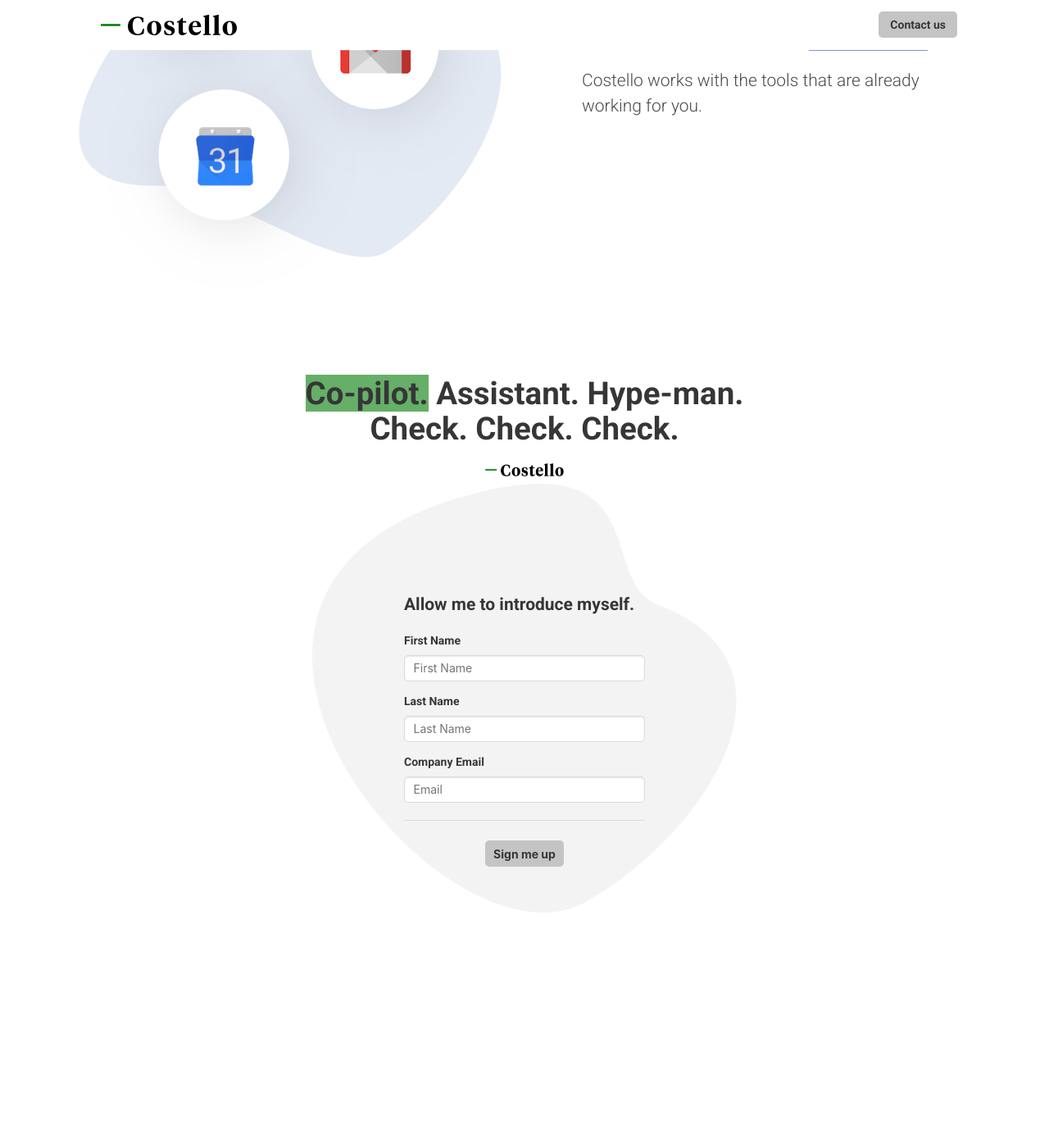
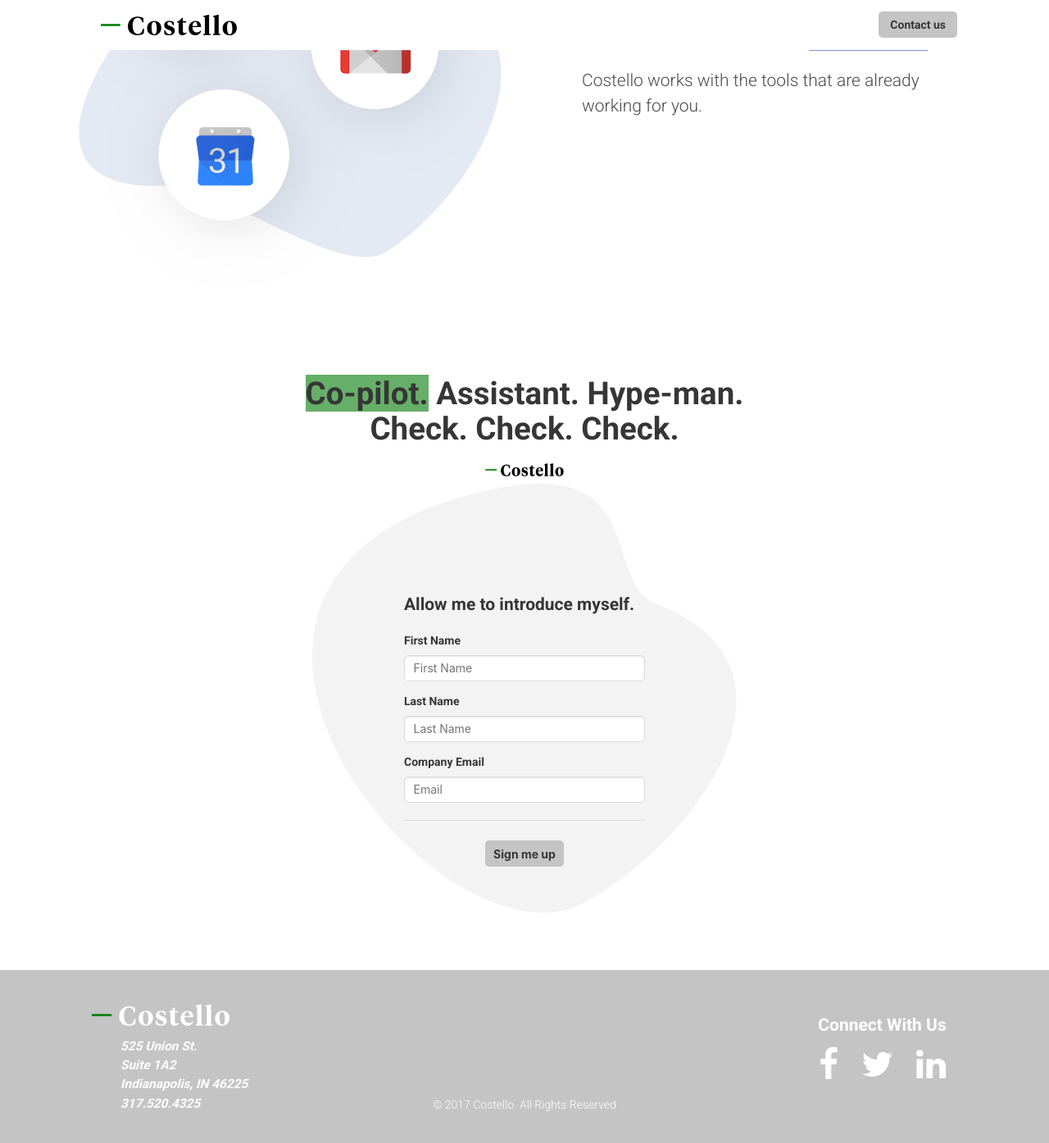
Before and after one commit to danieljbell/cloudcannon-test, a Jekyll site: the page built from index.html, in a window 1280 px wide and 1400 px high, scrolled down 5822 px. Shown: the top 1394 px of the window at 82% size. Built offline with Jekyll 4.4.1, drawn with Linux system fonts in a browser that asks for light colours; the list of posts is cut into pages by our own code; before the commit the page ends 6935 px from its top, so only the background shows below that.

Commit message:
adding new footer

```diff
--- a/_config.yml
+++ b/_config.yml
@@ -8,11 +8,19 @@
   description: 'The sales intelligence platform that guides your reps to ask the right questions, provides them with real-time suggestions, and forms the habits that close more deals.'
 baseurl:
 url: 'https://andcostello.com'
+address:
+  street: 525 Union St.
+  suite: Suite 1A2
+  city: Indianapolis
+  state: IN
+  zip: 46225
+phone: 317.520.4325
 social:
-  github: andcostello
+  github: https://github.com/andcostello
   email: contact@andcostello.com
-  facebook: andcostello
-  twitter: andcostello
+  facebook: https://www.facebook.com/You.andCostello/
+  twitter: https://twitter.com/andCostello
+  linkedin: https://www.linkedin.com/company-beta/16234555/
 author:
   name: Costello
   email: contact@andcostello.com
--- /dev/null
+++ b/_includes/components/footer.html
@@ -0,0 +1,46 @@
+{% assign street = site.address.street %}
+{% assign suite = site.address.suite %}
+{% assign city = site.address.city %}
+{% assign state = site.address.state %}
+{% assign zip = site.address.zip %}
+{% assign phone = site.phone %}
+
+<footer class="darkgreybg">
+  <div class="level">
+    <div class="level-left">
+      <p class="level-item">
+        {% include elements/image.html
+          src="global/logo-white.svg"
+          classes=""
+        %}
+      </p>
+      <address>
+        <span>{{street}}</span>
+        <span>{{suite}}</span>
+        <span>{{city}}, {{state}} {{zip}}</span>
+        <a class="white" href="{{phone}}" type="tel">{{phone}}</a>
+      </address>
+    </div>
+    <div class="level-center has-text-centered white">
+      <p class="level-item">
+        &copy; {{"now" | date: "%Y"}} Costello. All Rights Reserved
+      </p>
+    </div>
+    <div class="level-right">
+      <div class="level-item social-links">
+        <h3 class="title is-4 white">Connect With Us</h3>
+        <ul>
+          <li>
+            <a class="fa fa-3x fa-facebook white" target="_blank" href="{{site.social.facebook}}"></a>
+          </li>
+          <li>
+            <a class="fa fa-3x fa-twitter white" target="_blank" href="{{site.social.twitter}}"></a>
+          </li>
+          <li>
+            <a class="fa fa-3x fa-linkedin white" target="_blank" href="{{site.social.linkedin}}"></a>
+          </li>
+        </ul>
+      </div>
+    </div>
+  </div>
+</footer>
--- a/_layouts/default.html
+++ b/_layouts/default.html
@@ -25,6 +25,7 @@
   <body>
     {% include components/nav.html %}
     {{content}}
+    {% include components/footer.html %}
     {% if page.includes.body %}
       {% for i in page.includes.body %}
         {% include {{i}} %}
--- /dev/null
+++ b/_sass/_footer.scss
@@ -0,0 +1,113 @@
+footer {
+  padding: 1.5rem;
+  margin-top: 3rem;
+
+  @media(min-width: $tablet) {
+    padding: 3rem 8rem;
+    margin-top: 5rem;
+  }
+
+  .level {
+    @media(min-width: $tablet) {
+      flex-wrap: wrap;
+      justify-content: space-between;
+    }
+  }
+
+  .level-left, .level-center, .level-right {
+    width: 100%;
+
+    @media(min-width: $tablet) {
+      width: 33.3%;
+    }
+  }
+
+  .level-left {
+    align-items: center;
+    display: flex;
+    flex-direction: column;
+    margin: 0;
+    text-align: center;
+    width: 100%;
+
+    @media(min-width: $tablet) {
+      align-items: flex-start;
+      margin-right: auto;
+      width: 33.3%;
+      text-align: left;
+    }
+  }
+
+  .level-left .image {
+    width: 10rem;
+
+    @media(min-width: $tablet) {
+      width: 12rem;
+    }
+  }
+
+  .level-left address {
+    color: #fff;
+    font-size: 1em;
+    font-weight: 600;
+    margin: 1rem 0;
+
+    @media(min-width: $tablet) {
+      display: flex;
+      flex-direction: column;
+      font-size: 1.1rem;
+      margin: 1rem 0 0 2.5rem;
+    }
+  }
+
+  .level-center {
+    @media(min-width: $tablet) {
+      align-self: flex-end;
+    }
+  }
+
+  .level-right {
+    align-self: center;
+
+    @media(min-width: $tablet) {
+      align-self: flex-start;
+      margin-left: auto;
+    }
+  }
+
+  .level-right .social-links {
+    display: flex;
+    flex-direction: column;
+  }
+
+  .level-right .social-links .title {
+    margin-top: 1rem;
+    font-weight: 600;
+  }
+
+  .level-right .social-links ul {
+    display: flex;
+    justify-content: center;
+    margin-top: 1rem;
+
+    @media(min-width: $tablet) {
+      justify-content: space-between;
+    }
+  }
+
+  .level-right .social-links li {
+    margin: 0 1rem;
+  }
+
+  .level-right .social-links a {
+    font-size: 2em;
+
+    &:hover {
+      color: $blue;
+    }
+
+    @media(min-width: $tablet) {
+      font-size: 3em;
+    }
+  }
+}
--- a/assets/css/application.scss
+++ b/assets/css/application.scss
@@ -19,5 +19,6 @@
 @import "buttons";
 @import "global";
 @import "nav";
+@import "footer";
 @import "section";
 @import "home/_all";
```
Also changed, not shown: assets/images/global/logo-white.svg (added).
